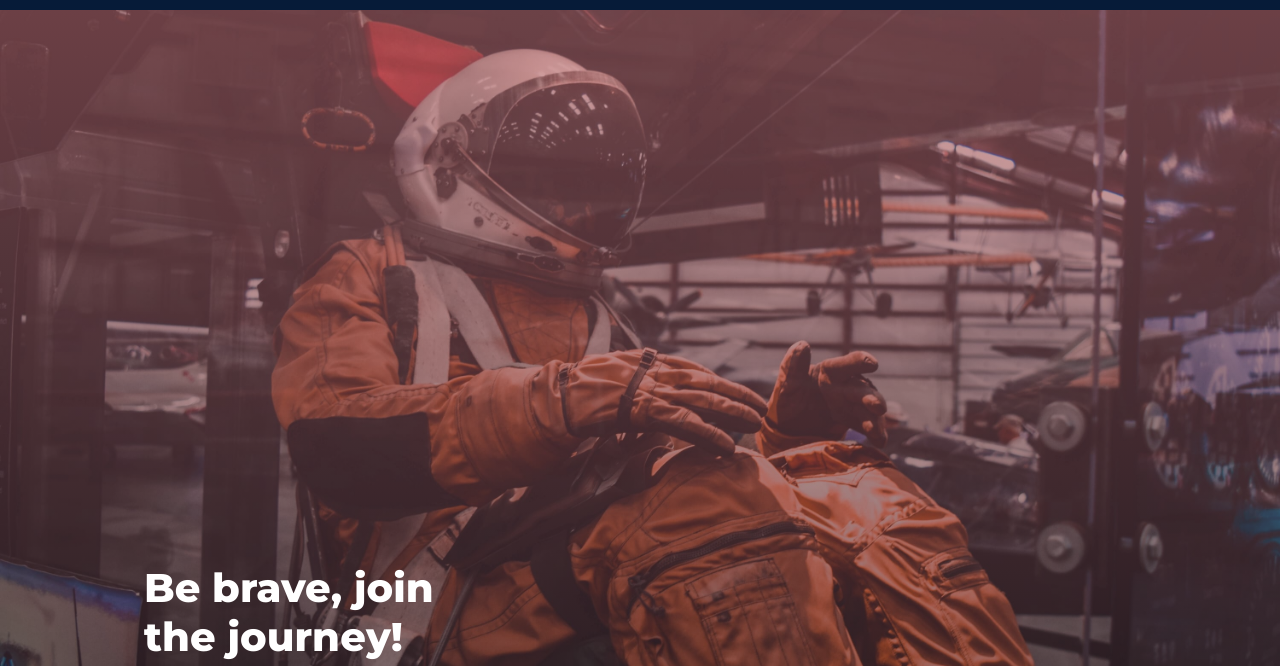
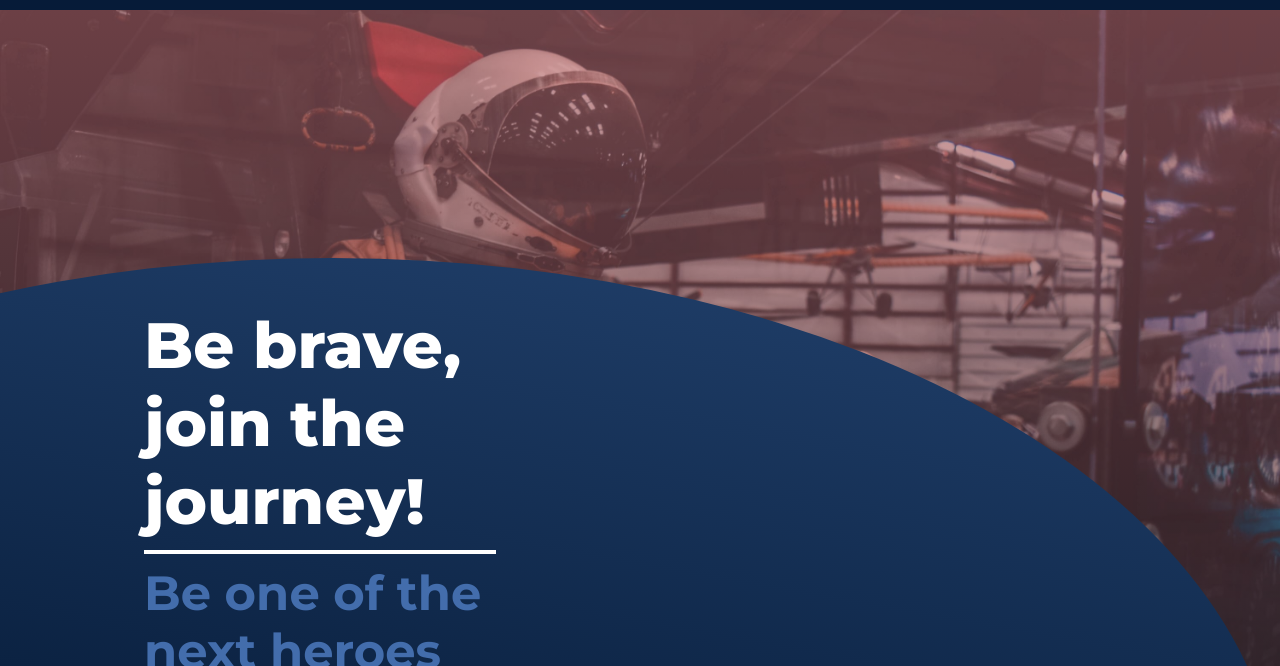
Before and after one commit to rongeee/Mars-One-Examination, a plain HTML site: page join.html in a window 1280 px wide. Shown: the part 73-739 px from the top of the page. Drawn offline with Linux system fonts and the light colour scheme.

Commit message:
finished bullshit oval gradient

```diff
--- a/join.html
+++ b/join.html
@@ -17,14 +17,16 @@
     <nav class="site-header__nav-wrapper">
       <ul class="site-header__navlist">
         <li class="site-header__item"><a href="/index.html" class="site-header__itemlink">Mars One</li></a>
-        <li class="site-header__item"><a href="/faq.html" class="site-header__itemlink site-header__itemlink">FAQ</li></a>
-        <li class="site-header__item"><a href="/join.html" class="site-header__itemlink site-header__itemlink--active">Join the Crew</li></a>
+        <li class="site-header__item"><a href="/faq.html" class="site-header__itemlink site-header__itemlink">FAQ</li>
+        </a>
+        <li class="site-header__item"><a href="/join.html"
+            class="site-header__itemlink site-header__itemlink--active">Join the Crew</li></a>
       </ul>
     </nav>
   </header>
   <main>
-    <section class="hero join">
-      <div class="hero__content--join">
+    <section class="hero hero--bot-clip join">
+      <div class="hero__content hero__content--join">
         <h1 class="hero__headline">Be brave, join
           the journey!</h1>
         <h2 class="hero__desc">Be one of the next heroes in space </h2>
@@ -32,7 +34,8 @@
     </section>
     <article class="join-banner">
       <h2 class="join-banner__headline">Join us in the mission</h2>
-      <h3 class="join-banner__paragraph">Be part of the mission. Send us your motivation of why just you should be the next space traveler</h3>
+      <h3 class="join-banner__paragraph">Be part of the mission. Send us your motivation of why just you should be the
+        next space traveler</h3>
     </article>
     <section>
       <form class="contact-form" action="#">
@@ -58,7 +61,8 @@
         </div>
         <div class="contact-form__entry contact-form__entry--motivation">
           <label class="contact-form__headline" for="msg">Motivation</label>
-          <textarea name="motivation" id="motivation" class="contact-form__input contact-form__input--motivation"></textarea>
+          <textarea name="motivation" id="motivation"
+            class="contact-form__input contact-form__input--motivation"></textarea>
         </div>
         <input type="submit" class="contact-form__input-button input-button" value="Submit">
       </form>
@@ -70,7 +74,8 @@
 
   <footer class="site-footer">
     <h2 class="site-footer__headline">Mars One</h2>
-    <p class="site-footer__desc">This site is made for educational purpose and is based on the real <span class="site-footer__highlight">Mars One</span> project.</p>
+    <p class="site-footer__desc">This site is made for educational purpose and is based on the real <span
+        class="site-footer__highlight">Mars One</span> project.</p>
   </footer>
 </body>
 
--- a/styles/layouts/_faq-page.scss
+++ b/styles/layouts/_faq-page.scss
@@ -11,7 +11,7 @@
         max-width: 2000px;
         margin: auto;
 
-        @include for-desktop(750px) {
+        @include for-tablet {
             grid-template-columns: 1fr 1fr 1fr;
             grid-template-rows: auto 1fr;
             min-height: 70vh;
@@ -33,7 +33,7 @@
             grid-template-rows: 1fr 2fr;
         }
 
-        @include for-desktop(750px) {
+        @include for-tablet {
             grid-column: span 2;
 
             &--tall {
@@ -97,7 +97,7 @@
         align-items: center;
     }
 
-    @include for-desktop(650px) {
+    @include for-tablet {
         grid-template-rows: 1fr;
     }
 
--- a/styles/layouts/_header.scss
+++ b/styles/layouts/_header.scss
@@ -5,8 +5,9 @@
     align-items: center;
     flex-direction: column;
     padding: 1em;
+    z-index: 3;
 
-    @include for-desktop(550px) {
+    @include for-tablet {
         justify-content: space-between;
         flex-direction: row;
 
@@ -26,6 +27,7 @@
 
         &--active {
             border-bottom: 3px solid $color--main-2;
+            z-index: 2;
         }
     }
 
--- a/styles/layouts/_hero.scss
+++ b/styles/layouts/_hero.scss
@@ -13,25 +13,54 @@
     margin: 0;
     padding: 0;
 
-    @include for-desktop(550px) {
+
+
+    @include for-desktop {
         display: grid;
         grid-template-columns: 1fr 1fr;
         grid-template-rows: 1fr 1fr;
         align-items: end;
         height: 100vh;
+
+        &--top-clip {
+            &:before {
+                content: "";
+                height: 100vh;
+                grid-column: span 2;
+                grid-row: span 2;
+                z-index: 0;
+                clip-path: ellipse(87% 80% at 61% 1%);
+                background-image: linear-gradient(190deg, $color--header 40%, $color--main-1 100%);
+            }
+        }
+
+        &--bot-clip {
+            &:before {
+                content: "";
+                height: 100%;
+                grid-row: 1/3;
+                grid-column: 1/3;
+                clip-path: ellipse(74% 69% at 26% 100%);
+                background-image: linear-gradient(10deg, $color--header 0%, $color--main-1 100%);
+            }
+        }
+
     }
 
     &__content {
         max-width: 50%;
-        font-size: 1.5rem;
+        font-size: 1rem;
+        z-index: 1;
 
-        @include for-desktop(550px) {
+        @include for-tablet {
             grid-column: 2;
+            grid-row: 1;
             max-width: 55%;
         }
 
         &--join {
-            grid-area: 2/1;
+            grid-column: 1;
+            grid-row: 2;
             max-width: 55%;
             justify-self: center;
             margin-bottom: 2em;
@@ -41,22 +70,22 @@
     &__headline {
         color: $color--background-2;
         font-weight: 800;
-
         margin: 0;
 
-        @include for-desktop(550px) {
-            font-size: 2.5rem;
+        @include for-tablet {
+            font-size: 4rem;
+            margin-bottom: 10px;
         }
     }
 
     &__desc {
         color: $color--hero-desc;
         margin-top: 0.5rem;
-        ;
+        padding-top: 10px;
         border-top: solid 4px $color--background-2;
 
-        @include for-desktop(550px) {
-            font-size: 2rem;
+        @include for-tablet {
+            font-size: 3rem;
         }
     }
 }
@@ -70,5 +99,6 @@
     background-image: linear-gradient(rgba(#c15555, 0.5),
             rgba(#240202, 0.5)),
         url(../projekt-bilder/page-3/hero-3.jpg);
+    z-index: 0;
 
 }
--- a/styles/layouts/_info-page.scss
+++ b/styles/layouts/_info-page.scss
@@ -24,7 +24,7 @@
         gap: 1em;
         justify-items: center;
 
-        @include for-desktop(650px) {
+        @include for-desktop {
             grid-template-columns: 1fr 1fr 1fr;
             grid-template-rows: 1fr 1fr;
         }
@@ -40,7 +40,7 @@
         box-shadow: $card--shadow;
 
 
-        @include for-desktop(650px) {
+        @include for-desktop {
             grid-column: span 2;
             flex-direction: row;
             grid-template-columns: 1fr 2fr;
@@ -78,7 +78,7 @@
             padding: 0;
         }
 
-        @include for-desktop(650px) {
+        @include for-desktop {
 
             max-width: 150px;
             max-height: 150px;
--- a/styles/layouts/_join-page.scss
+++ b/styles/layouts/_join-page.scss
@@ -3,7 +3,7 @@
   text-align: center;
   max-width: 90%;
 
-  @include for-desktop(550px) {
+  @include for-tablet {
     max-width: 35%;
   }
 
@@ -27,7 +27,7 @@
   grid-template-rows: repeat(5, 1fr) 3fr;
   grid-gap: 1em;
 
-  @include for-desktop(550px) {
+  @include for-tablet {
     grid-template-columns: 2fr 2fr 1fr;
     grid-template-rows: 1fr 1fr 5fr;
     grid-gap: 3em;
@@ -41,7 +41,7 @@
     width: 100%;
 
     &--motivation {
-      @include for-desktop(550px) {
+      @include for-tablet {
         grid-row: 3;
         grid-column: span 3;
       }
--- a/styles/layouts/_newsky.scss
+++ b/styles/layouts/_newsky.scss
@@ -7,7 +7,7 @@
     padding-bottom: 0;
     background-color: $color--background-2;
 
-    @include for-desktop(650px) {
+    @include for-desktop {
         grid-template-rows: 1fr;
         grid-template-columns: 1fr 1fr 1fr;
         grid-auto-flow: column;
@@ -21,7 +21,7 @@
         max-width: 90%;
         margin: auto;
 
-        @include for-desktop(650px) {
+        @include for-desktop {
             grid-column: span 3;
             max-width: 60%;
             grid-gap: 200px;
@@ -48,7 +48,7 @@
         max-width: 100%;
         min-height: 350px;
 
-        @include for-desktop(650px) {
+        @include for-desktop {
             grid-column: 1;
         }
     }
--- a/styles/mixins/_mixins.scss
+++ b/styles/mixins/_mixins.scss
@@ -1,5 +1,11 @@
-@mixin for-desktop($minWidth) {
-    @media (min-width: $minWidth) {
-      @content;
-    }
+@mixin for-desktop {
+  @media (min-width: 750px) {
+    @content;
   }
+}
+
+@mixin for-tablet {
+  @media (min-width: 550px) {
+    @content;
+  }
+}
```
Also changed, not shown: faq.html (+13 -7 lines), index.html (+7 -4 lines), styles/style.css, 1 other file.
